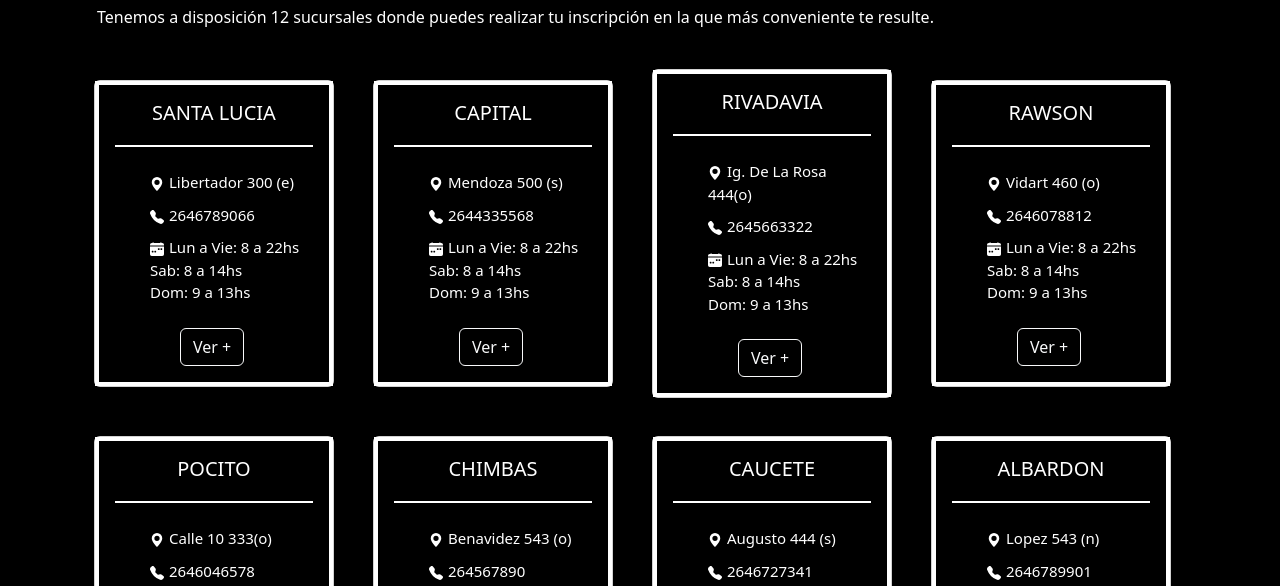
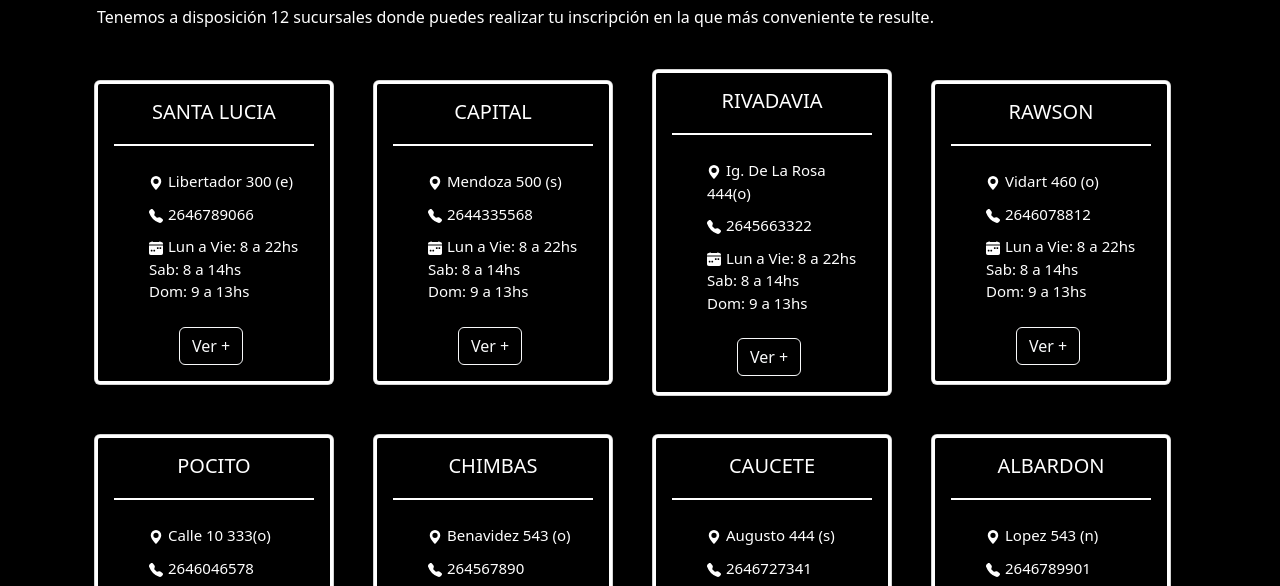
Before and after one commit to Ivan-Baldis/ironpulsegim.github.io, a plain HTML site: page sedes.html in a window 1280 px wide. Shown: the part 180-766 px from the top of the page. Drawn offline with nearby package versions, Linux system fonts and the light colour scheme.

Commit message:
Update styles.css

```diff
--- a/css/styles.css
+++ b/css/styles.css
@@ -103,7 +103,8 @@
 .card-sedes-cuerpo{
     border-color: #fff;
     border-style: solid;
-    border-width: 4px;
+    border-radius: 5px;
+    border-width: 3px;
 }
 
 .card-sedes-contenido{
```
